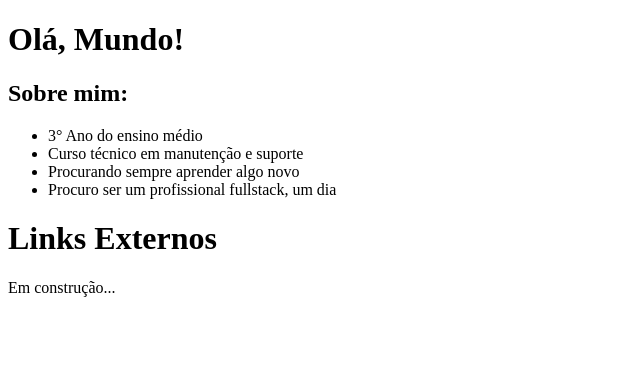
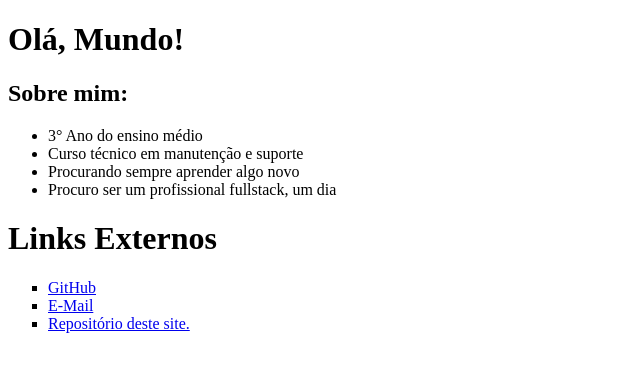
Before and after one commit to augusto404/augusto404.github.io, a plain HTML site: page index.html in a window 1280 px wide. Shown: the whole page, without its empty margins (0-640 px from the left). Drawn offline with Linux system fonts and the light colour scheme.

Commit message:
Add files via upload

```diff
--- a/index.html
+++ b/index.html
@@ -17,9 +17,13 @@
       <li>Procurando sempre aprender algo novo</li>
       <li>Procuro ser um profissional fullstack, um dia</li>
     </ul>
+
     <h1>Links Externos</h1>
-    <p>Em construção...</p>
-    <!-- GitHub, LinkedIn, Discord, Telegram. -->
+    <ul type="square">
+      <li><a href="https://github.com/augusto404" target="_blank" rel="external">GitHub</a></li>
+      <li><a href="#" target="_blank" rel="external">E-Mail</a></li>
+      <li><a href="https://github.com/augusto404/Meu-Primeiro-Site" target="_blank" rel="external">Repositório deste site.</a></li>
+    </ul>
   </body>
 </html>
 
```
